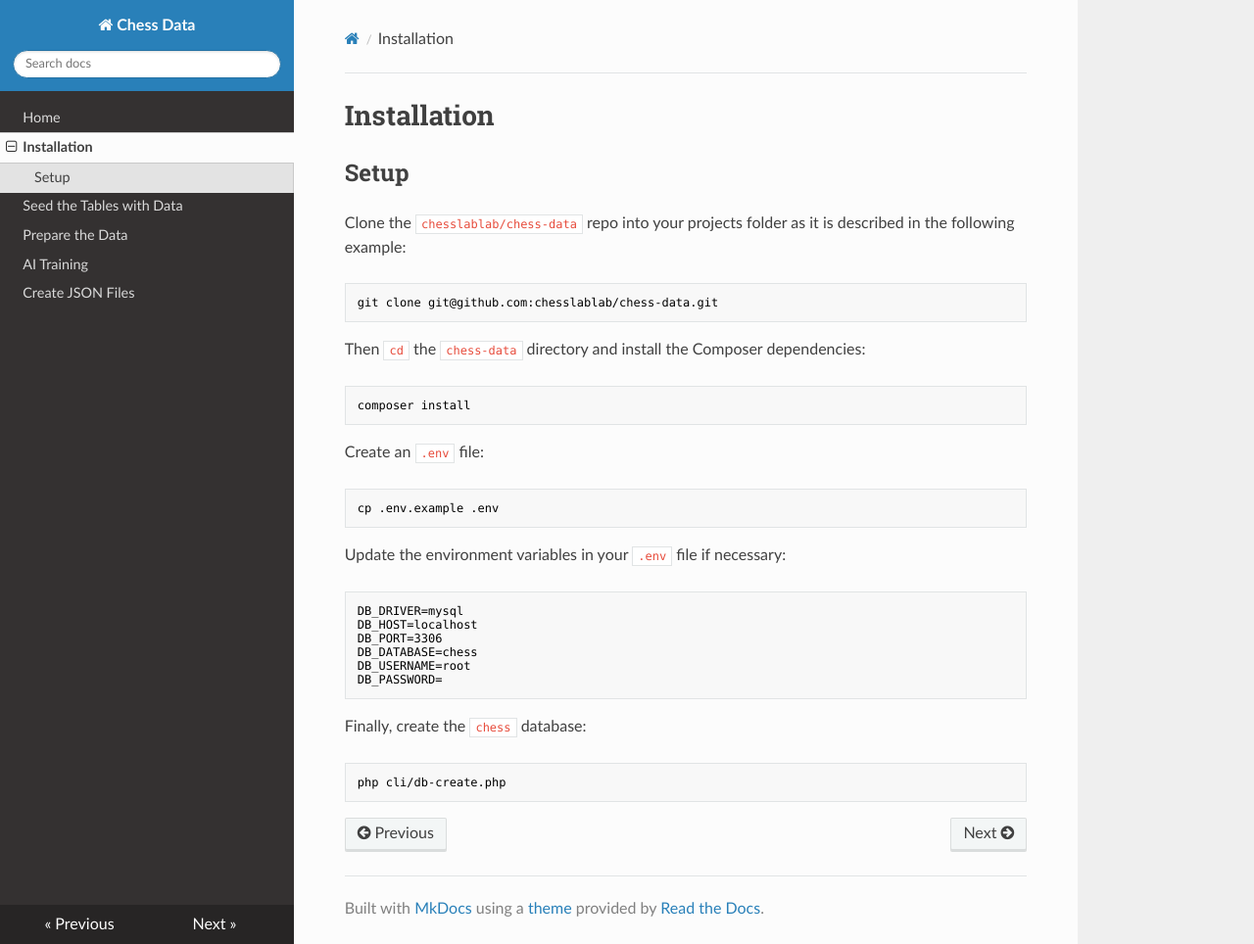
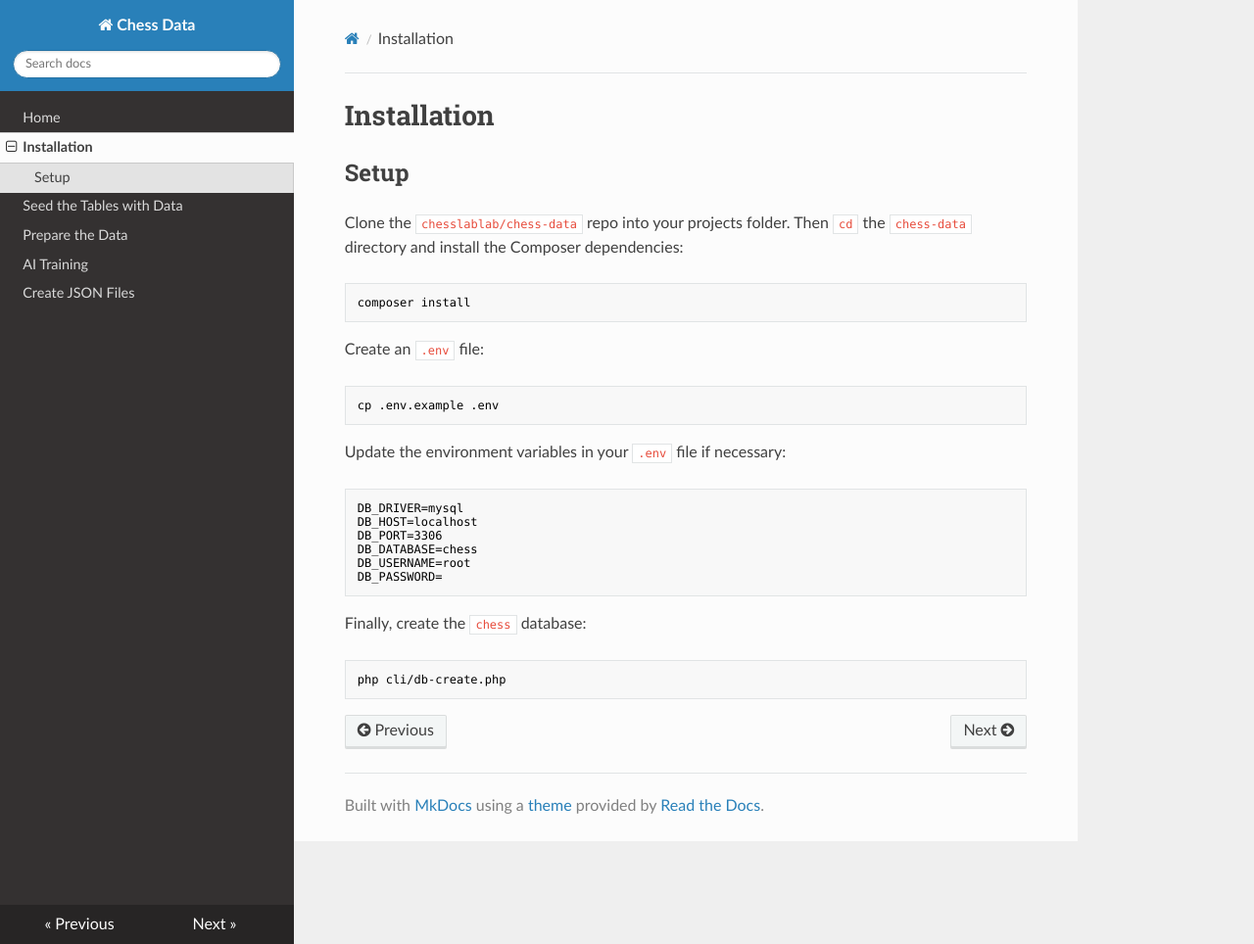
Before and after one commit to chesslablab/chess-data, an MkDocs documentation site: the page built from docs/installation.md, in a window 1280 px wide and 964 px high. Shown: the whole window at 98% size. Built offline with MkDocs 1.6.1, drawn with Linux system fonts in a browser that asks for light colours; nearby versions of some CDN libraries.

Commit message:
Updated the docs

````diff
--- a/docs/installation.md
+++ b/docs/installation.md
@@ -2,13 +2,7 @@
 
 ## Setup
 
-Clone the `chesslablab/chess-data` repo into your projects folder as it is described in the following example:
-
-```txt
-git clone git@github.com:chesslablab/chess-data.git
-```
-
-Then `cd` the `chess-data` directory and install the Composer dependencies:
+Clone the `chesslablab/chess-data` repo into your projects folder. Then `cd` the `chess-data` directory and install the Composer dependencies:
 
 ```text
 composer install
````
